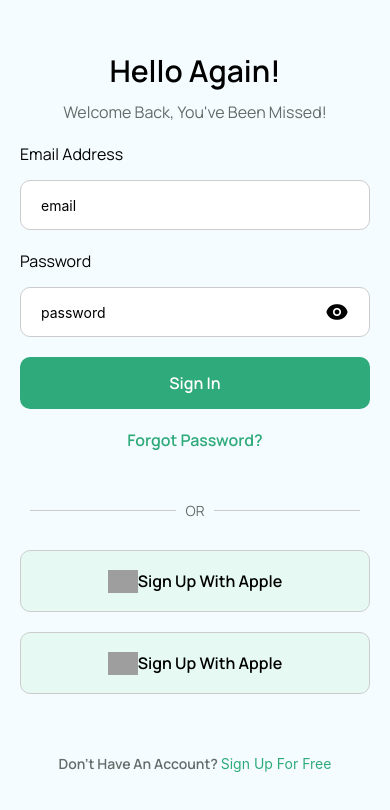
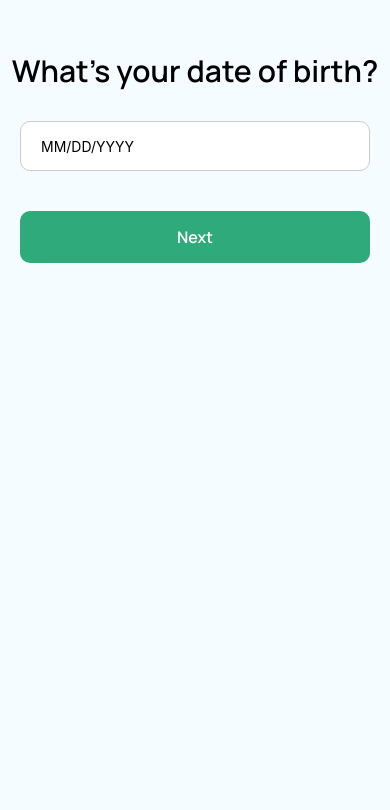
Before and after one commit to mbuthimungai/Moving-Differently-Daily, a React Native app: screen /Login in a window 390 px wide. Shown: the top 810 px of the page. Built offline with nearby package versions, Linux system fonts and the light colour scheme; grey boxes are pictures that could not be loaded.

Commit message:
feat(UI): Add the add name and dob screens, implement navigator for onboarding screens

```diff
--- a/App.tsx
+++ b/App.tsx
@@ -6,6 +6,7 @@ import { useEffect } from "react";
 import { NavigationContainer } from "@react-navigation/native";
 import { SafeAreaProvider, SafeAreaView } from "react-native-safe-area-context";
 import AuthNavigation from "./app/navigation/AuthNavigation";
+import OnboardingNavigation from "./app/navigation/OnboardingNavigation";
 import colors from "./assets/colors";
 SplashScreen.preventAutoHideAsync();
 
@@ -30,7 +31,8 @@ export default function App() {
     <NavigationContainer>
       <SafeAreaProvider>
         <SafeAreaView style={styles.container}>
-          <AuthNavigation />
+          {/* <AuthNavigation /> */}
+          <OnboardingNavigation />
         </SafeAreaView>
       </SafeAreaProvider>
     </NavigationContainer>
--- a/app/components/AppTextInput.tsx
+++ b/app/components/AppTextInput.tsx
@@ -18,7 +18,8 @@ interface AppTextInputProps {
   keyboardType?: "default" | "email-address" | "numeric" | "phone-pad";
   style?: StyleProp<ViewStyle>;
   onFocus?: () => void;
-  toggleSecureEntry?: () => void; // 👈 Add this
+  toggleSecureEntry?: () => void;
+  editable?: boolean;
 }
 
 const AppTextInput: React.FC<AppTextInputProps> = ({
@@ -30,6 +31,7 @@ const AppTextInput: React.FC<AppTextInputProps> = ({
   style,
 
   toggleSecureEntry,
+  editable = true,
 }) => {
   const [focus, setFocus] = useState(false);
   return (
@@ -51,6 +53,7 @@ const AppTextInput: React.FC<AppTextInputProps> = ({
         autoCorrect={false}
         onFocus={() => setFocus(true)}
         onBlur={() => setFocus(false)}
+        editable={editable}
       />
       {toggleSecureEntry && (
         <TouchableOpacity onPress={toggleSecureEntry}>
--- /dev/null
+++ b/app/navigation/OnboardingNavigation.tsx
@@ -0,0 +1,24 @@
+import { createNativeStackNavigator } from "@react-navigation/native-stack";
+import Dob from "../screens/onboarding/Dob";
+import Name from "../screens/onboarding/Name";
+
+const stack = createNativeStackNavigator();
+
+const OnboardingNavigation = () => {
+  return (
+    <stack.Navigator
+      initialRouteName="Dob"
+      screenOptions={{ headerShown: false }}
+    >
+      <stack.Screen name="Dob" component={Dob} />
+      <stack.Screen name="Name" component={Name} />
+    </stack.Navigator>
+  );
+};
+
+export type OnboardingParamList = {
+  Dob: undefined;
+  Name: undefined;
+};
+
+export default OnboardingNavigation;
--- /dev/null
+++ b/app/screens/onboarding/Dob.tsx
@@ -0,0 +1,154 @@
+import {
+  View,
+  Text,
+  Platform,
+  StyleSheet,
+  Dimensions,
+  TouchableOpacity,
+  Modal,
+  Button,
+} from "react-native";
+import DateTimePicker from "@react-native-community/datetimepicker";
+
+import { useState } from "react";
+import colors from "../../../assets/colors";
+import AppTextInput from "../../components/AppTextInput";
+import AppButton from "../../components/AppButton";
+import { NativeStackNavigationProp } from "@react-navigation/native-stack";
+import { OnboardingParamList } from "../../navigation/OnboardingNavigation";
+
+const { width } = Dimensions.get("window");
+
+type DobProps = NativeStackNavigationProp<OnboardingParamList, "Dob">;
+
+const Dob = ({ navigation }: { navigation: DobProps }) => {
+  const [date, setDate] = useState(new Date(2000, 0, 1));
+  const [tempDate, setTempDate] = useState(new Date(2000, 0, 1));
+  const [show, setShow] = useState(false);
+  const [dob, setDob] = useState<string>("");
+
+  const formatDate = (date: Date): string => {
+    const day = date.getDate().toString().padStart(2, "0");
+    const month = (date.getMonth() + 1).toString().padStart(2, "0");
+    const year = date.getFullYear();
+    return `${month}/${day}/${year}`;
+  };
+
+  const onChange = (_: any, selectedDate?: Date) => {
+    if (selectedDate) {
+      setTempDate(selectedDate);
+    }
+  };
+
+  const confirmDate = () => {
+    setDate(tempDate);
+    setDob(formatDate(tempDate));
+    setShow(false);
+  };
+
+  const cancelPicker = () => {
+    setTempDate(date);
+    setShow(false);
+  };
+
+  return (
+    <View style={styles.container}>
+      <Text style={styles.heading}>What's your date of birth?</Text>
+      <TouchableOpacity onPress={() => setShow(true)}>
+        <AppTextInput
+          placeholder="MM/DD/YYYY"
+          value={dob}
+          onChangeText={() => {}}
+          style={styles.input}
+          onFocus={() => setShow(true)}
+          keyboardType="default"
+          editable={false}
+        />
+      </TouchableOpacity>
+      <Modal
+        visible={show}
+        transparent
+        animationType="slide"
+        onRequestClose={cancelPicker}
+      >
+        <View style={styles.modalContainer}>
+          <View style={styles.pickerContainer}>
+            <DateTimePicker
+              value={tempDate}
+              mode="date"
+              display={Platform.OS === "ios" ? "spinner" : "default"}
+              onChange={onChange}
+              maximumDate={new Date()}
+              minimumDate={new Date(1900, 0, 1)}
+            />
+            <View style={styles.buttonContainer}>
+              <Button title="Cancel" onPress={cancelPicker} />
+              <Button title="Confirm" onPress={confirmDate} />
+            </View>
+          </View>
+        </View>
+      </Modal>
+
+      <AppButton
+        onPress={() => {
+          navigation.navigate("Name");
+        }}
+        style={{ width: width - 40, marginTop: 20 }}
+      >
+        <Text style={styles.btnText}>Next</Text>
+      </AppButton>
+    </View>
+  );
+};
+
+const styles = StyleSheet.create({
+  btnText: {
+    color: colors.white,
+    fontFamily: "Manrope-SemiBold",
+    fontSize: 16,
+    textTransform: "capitalize",
+  },
+  container: {
+    backgroundColor: colors.AppBg,
+    flex: 1,
+    paddingHorizontal: 10,
+    paddingTop: 50,
+    alignItems: "center",
+  },
+  heading: {
+    color: colors.dark,
+    fontFamily: "Manrope-SemiBold",
+    fontSize: 30,
+    textAlign: "center",
+    marginBottom: 20,
+  },
+  input: {
+    width: width - 40,
+    height: 50,
+    borderRadius: 10,
+    backgroundColor: colors.white,
+    marginTop: 10,
+    paddingHorizontal: 20,
+    borderWidth: 1,
+    borderColor: colors.grey,
+    marginBottom: 20,
+  },
+  modalContainer: {
+    flex: 1,
+    justifyContent: "flex-end",
+    backgroundColor: "rgba(0,0,0,0.5)",
+  },
+  pickerContainer: {
+    backgroundColor: "white",
+    padding: 20,
+    borderTopLeftRadius: 20,
+    borderTopRightRadius: 20,
+  },
+  buttonContainer: {
+    flexDirection: "row",
+    justifyContent: "space-between",
+    marginTop: 10,
+  },
+});
+
+export default Dob;
--- /dev/null
+++ b/app/screens/onboarding/Name.tsx
@@ -0,0 +1,88 @@
+import { View, Text, StyleSheet, Dimensions } from "react-native";
+import AppTobBarAuth from "../../components/AppTobBarAuth";
+import colors from "../../../assets/colors";
+import AppTextInput from "../../components/AppTextInput";
+import { useState } from "react";
+import AppButton from "../../components/AppButton";
+import { NativeStackNavigationProp } from "@react-navigation/native-stack";
+import { OnboardingParamList } from "../../navigation/OnboardingNavigation";
+
+type NameProps = NativeStackNavigationProp<OnboardingParamList, "Name">;
+
+const { width } = Dimensions.get("window");
+const Name = ({ navigation }: { navigation: NameProps }) => {
+  const [firstName, setFirstName] = useState<string>("");
+  const [lastName, setLastName] = useState<string>("");
+
+  return (
+    <View style={styles.container}>
+      <AppTobBarAuth
+        handleNavBack={() => {
+          navigation.goBack();
+        }}
+      />
+      <Text style={styles.heading}>What's your name?</Text>
+      <View style={{ height: 40 }} />
+      <Text style={styles.inputLbl}>First name</Text>
+      <AppTextInput
+        placeholder="first name"
+        value={firstName}
+        onChangeText={setFirstName}
+        style={styles.input}
+      />
+      <Text style={styles.inputLbl}>Last name</Text>
+      <AppTextInput
+        placeholder="last name"
+        value={lastName}
+        onChangeText={setLastName}
+        style={styles.input}
+      />
+      <AppButton
+        onPress={() => {
+          console.log("next clicked");
+        }}
+      >
+        <Text style={styles.btnText}>Next</Text>
+      </AppButton>
+    </View>
+  );
+};
+
+const styles = StyleSheet.create({
+  btnText: {
+    color: colors.white,
+    fontFamily: "Manrope-SemiBold",
+    fontSize: 16,
+    textTransform: "capitalize",
+  },
+  container: {
+    backgroundColor: colors.AppBg,
+    flex: 1,
+    paddingHorizontal: 10,
+    paddingTop: 10,
+  },
+  heading: {
+    color: colors.dark,
+    fontFamily: "Manrope-SemiBold",
+    fontSize: 30,
+    textAlign: "center",
+  },
+  input: {
+    width: width - 40,
+    height: 50,
+    borderRadius: 10,
+    backgroundColor: colors.white,
+    marginTop: 10,
+    paddingHorizontal: 20,
+    borderWidth: 1,
+    borderColor: colors.grey,
+    marginBottom: 30,
+  },
+  inputLbl: {
+    color: colors.dark,
+    fontFamily: "Manrope-Regular",
+    paddingBottom: 5,
+    fontSize: 16,
+  },
+});
+export default Name;
--- a/package.json
+++ b/package.json
@@ -17,7 +17,8 @@
     "expo-status-bar": "~2.0.1",
     "react": "18.3.1",
     "react-native": "0.76.9",
-    "react-native-safe-area-context": "^5.4.0"
+    "react-native-safe-area-context": "^5.4.0",
+    "@react-native-community/datetimepicker": "8.2.0"
   },
   "devDependencies": {
     "@babel/core": "^7.25.2",
```
Also changed, not shown: 1 other file (tests, documents, lock files or other folders).
